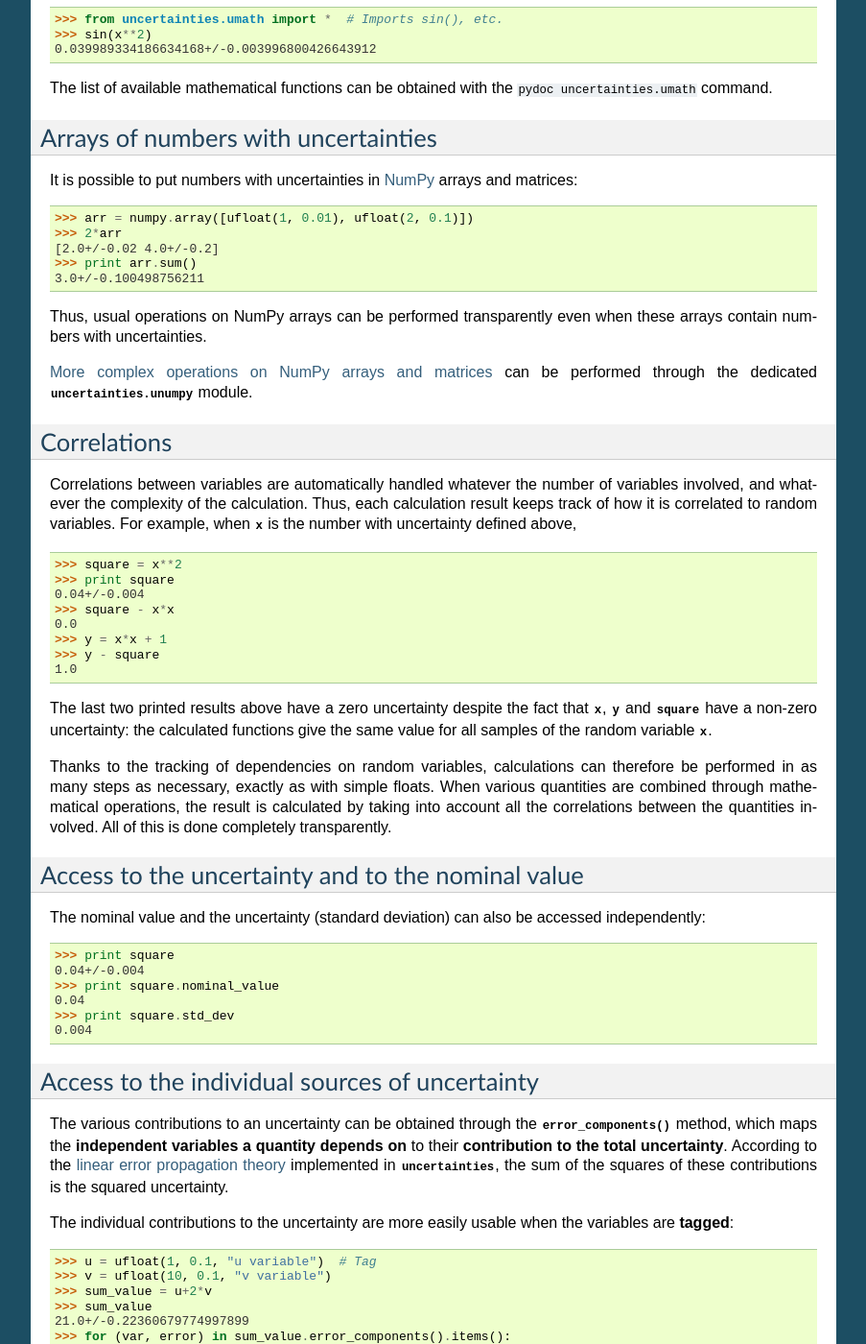
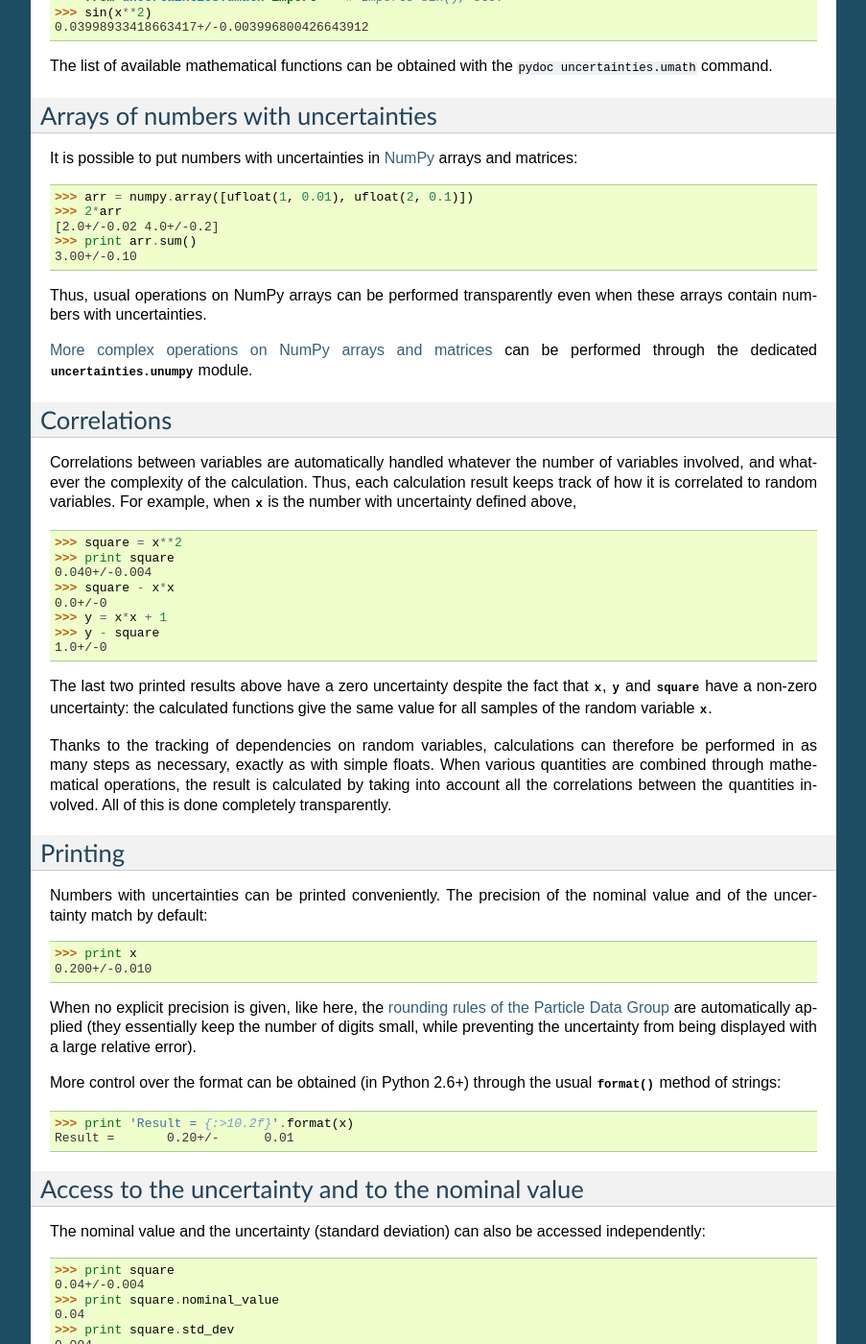
Before and after one commit to lmfit/uncertainties, a Sphinx documentation site: the page built from doc/user_guide.rst, in a window 1280 px wide and 1400 px high, scrolled down 1425 px. Shown: the whole window at 96% size, without its empty margins (198-1101 px from the left). Built offline with Sphinx 7.4.7, drawn with Linux system fonts in a browser that asks for light colours; the version number is read from the project's files by our own code; some of the changed text lies outside the part shown.

Commit message:
Work in progress: updating the documentation for the new formatting.

```diff
--- a/doc/user_guide.rst
+++ b/doc/user_guide.rst
@@ -49,9 +49,9 @@ expressed in many convenient ways, including:
   >>> x = ufloat_fromstr("20(1)e-2")  # Exponential notation supported
   >>> x = ufloat_fromstr("0.20")  # Automatic uncertainty of +/-1 on last digit
 
-The available representations can be listed with ``pydoc
-uncertainties.ufloat_fromstr``.  Representations that are invalid raise a
-:class:`ValueError` exception.
+More information can be obtained with ``pydoc
+uncertainties.ufloat_fromstr``.
+
 
 Basic math
 ==========
@@ -60,7 +60,7 @@ Calculations can be performed directly, as with regular real numbers:
 
   >>> square = x**2
   >>> print square
-  0.04+/-0.004
+  0.040+/-0.004
 
 
 .. index:: mathematical operation; on a scalar, umath
@@ -77,7 +77,7 @@ functions are found in the :mod:`uncertainties.umath` module::
 
   >>> from uncertainties.umath import *  # Imports sin(), etc.
   >>> sin(x**2)
-  0.039989334186634168+/-0.003996800426643912
+  0.03998933418663417+/-0.003996800426643912
 
 The list of available mathematical functions can be obtained with the
 ``pydoc uncertainties.umath`` command.
@@ -96,7 +96,7 @@ matrices:
   >>> 2*arr
   [2.0+/-0.02 4.0+/-0.2]
   >>> print arr.sum()
-  3.0+/-0.100498756211
+  3.00+/-0.10
 
 Thus, usual operations on NumPy arrays can be performed transparently
 even when these arrays contain numbers with uncertainties.
@@ -119,12 +119,12 @@ with uncertainty defined above,
 
   >>> square = x**2
   >>> print square
-  0.04+/-0.004
+  0.040+/-0.004
   >>> square - x*x
-  0.0
+  0.0+/-0
   >>> y = x*x + 1
   >>> y - square
-  1.0
+  1.0+/-0
 
 The last two printed results above have a zero uncertainty despite the
 fact that :data:`x`, :data:`y` and :data:`square` have a non-zero uncertainty: the
@@ -137,6 +137,34 @@ exactly as with simple floats.  When various quantities are combined
 through mathematical operations, the result is calculated by taking
 into account all the correlations between the quantities involved.
 All of this is done completely transparently.
+
+.. index::
+   printing
+   formatting
+
+Printing
+========
+
+Numbers with uncertainties can be printed conveniently. The precision
+of the nominal value and of the uncertainty match by default:
+
+  >>> print x
+  0.200+/-0.010
+
+When no explicit precision is given, like here, the `rounding rules of
+the Particle Data Group
+<http://PDG.lbl.gov/2010/reviews/rpp2010-rev-rpp-intro.pdf>`_ are
+automatically applied (they essentially keep the number of digits
+small, while preventing the uncertainty from being displayed with a
+large relative error).
+
+More control over the format can be obtained (in Python 2.6+) through
+the usual :func:`format` method of strings:
+
+  >>> print 'Result = {:>10.2f}'.format(x)
+  Result =       0.20+/-      0.01
+
+.. !!!!!!!!!!!!!!
 
 .. index::
    pair: nominal value; of scalar
```
Also changed, not shown: other parts of doc/user_guide.rst (+2 -2 lines).
